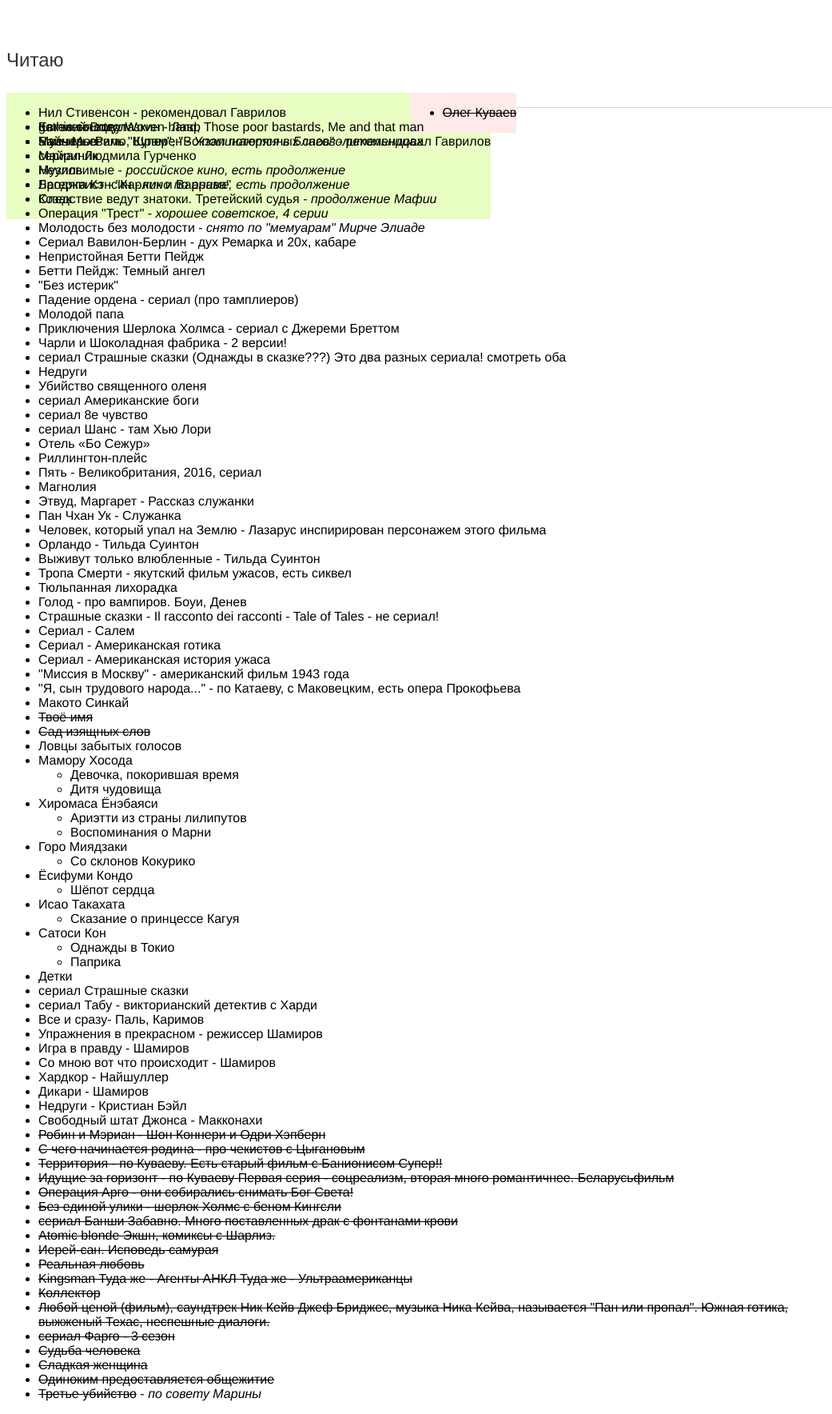
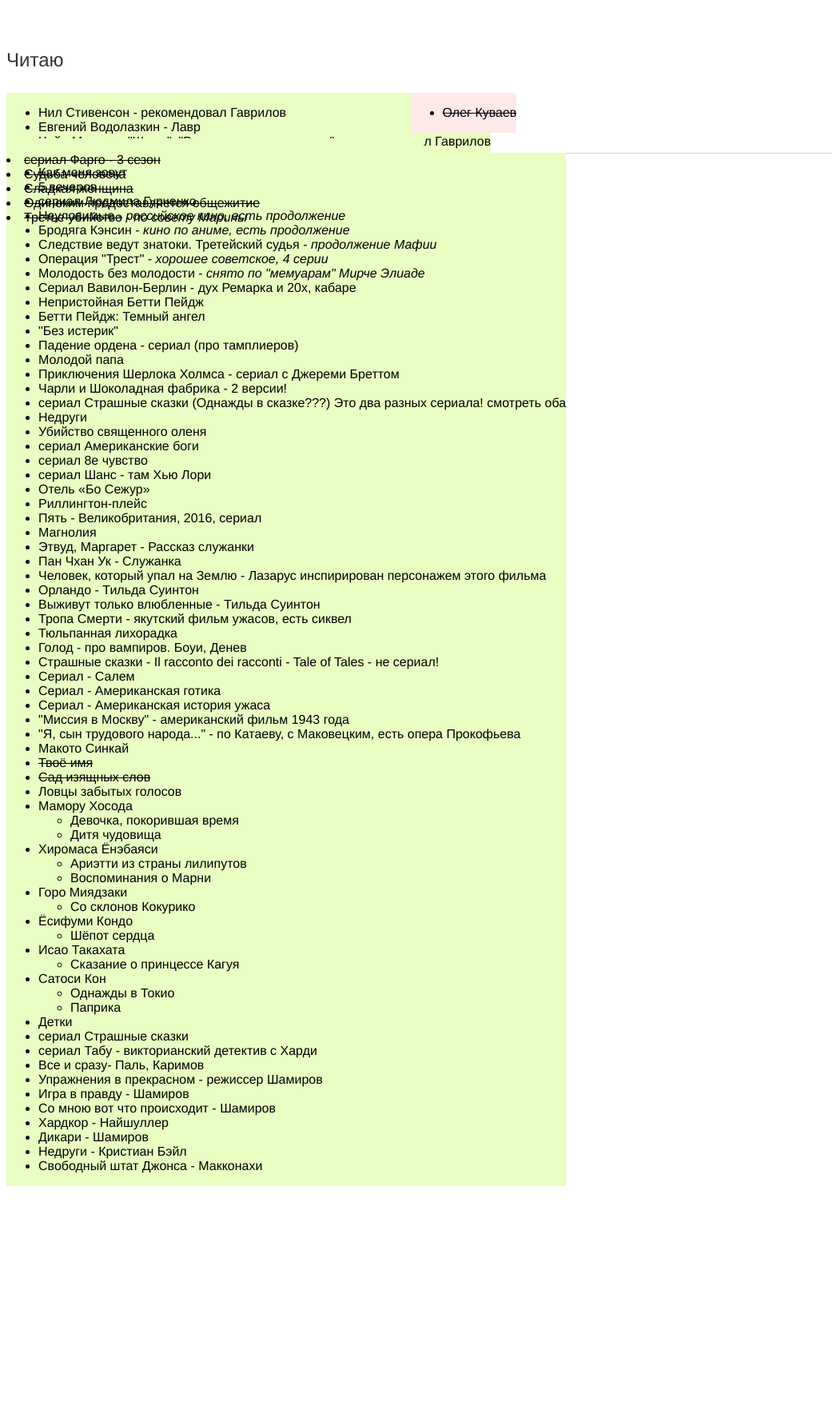
Before and after one commit to hinterlistig/hinterlistig.github.io, a Jekyll site: the page built from index.html, in a window 1280 px wide. Shown: the whole page at 80% size, without its empty margins (0-1041 px from the left). Built offline with Jekyll 4.4.1, drawn with Linux system fonts in a browser that asks for light colours; after the commit the page ends 1483 px from its top, so only the background shows below that.

Commit message:
Update index.html

```diff
--- a/index.html
+++ b/index.html
@@ -37,19 +37,21 @@
 			</ul>
 			</div>
 		</div>
-		<a class='listen_open' href="#">Слушать</a>
+		<p class='listen_open' href="#">Слушать</p>
 
         	<div class="listen">
+			<div class="done">
 			<ul>
 				<li>gothic country: Woven hand, Those poor bastards, Me and
 					that man</li>
 				<li>Музыка - Рамо, Куперен - <i>Упоминаются в Благоволительницах</i></li>
 			</ul>
+			</div>
 		</div>
 		<a class='watch_open' href="#">Смотреть</a>
 
 		<div class="watch">
-
+			<div class="done">
 			<ul>
 				<li>Как меня зовут</li>
 				<li>5 вечеров</li>
@@ -128,6 +130,10 @@
 				<li>Дикари - Шамиров</li>
 				<li>Недруги - Кристиан Бэйл</li>
 				<li>Свободный штат Джонса - Макконахи</li>
+				</ul>
+				</div>
+				<div class="undone>
+					    <ul>
 				<li><strike> Робин и Мэриан - Шон Коннери и Одри
 						Хэпберн</strike></li>
 				<li><strike>С чего начинается родина - про чекистов с
@@ -158,5 +164,6 @@
 				<li><strike>Третье убийство</strike> - <i>по совету Марины</i></li>
 
 				</ul>
+													    </div>
 		</div>
 	</div>
```
